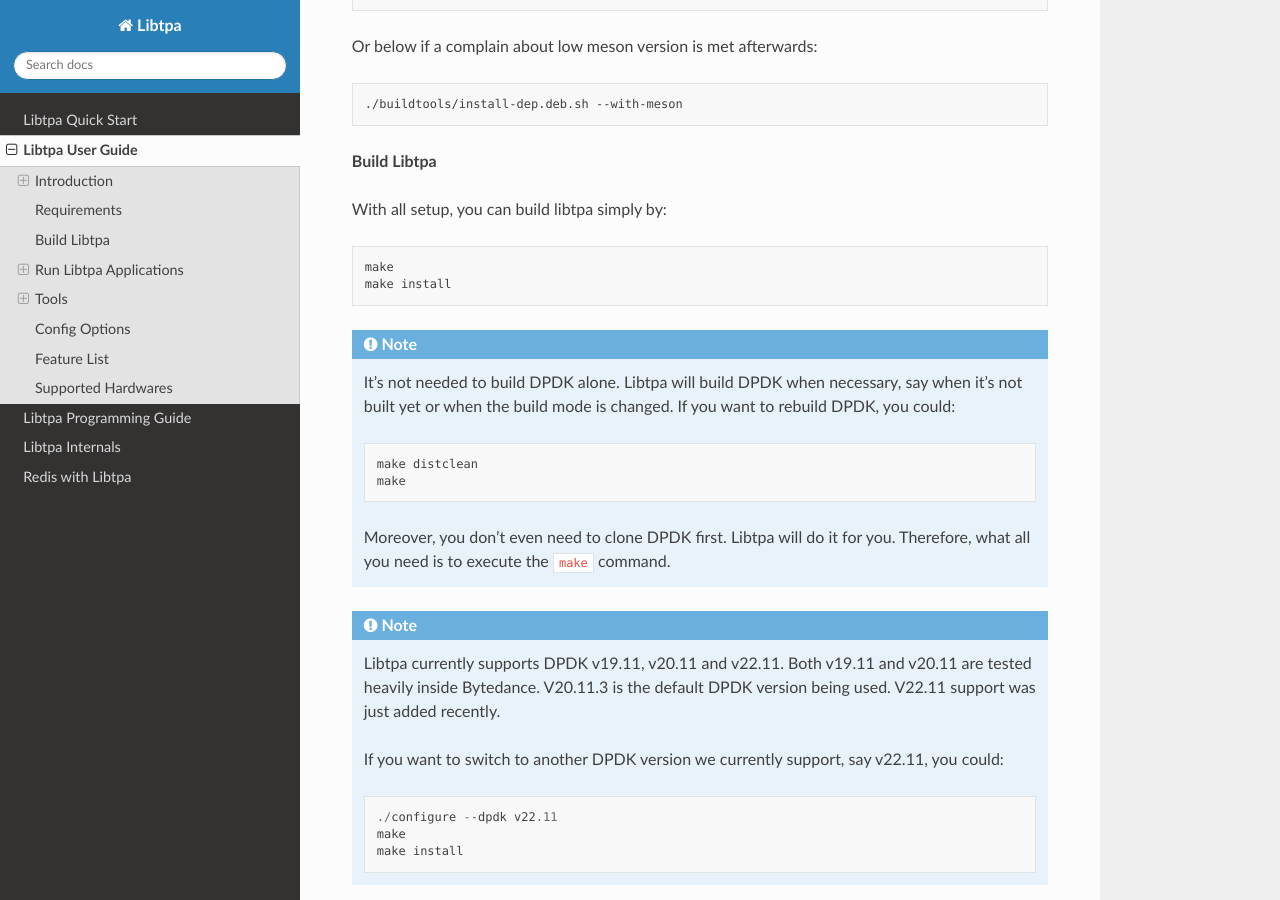
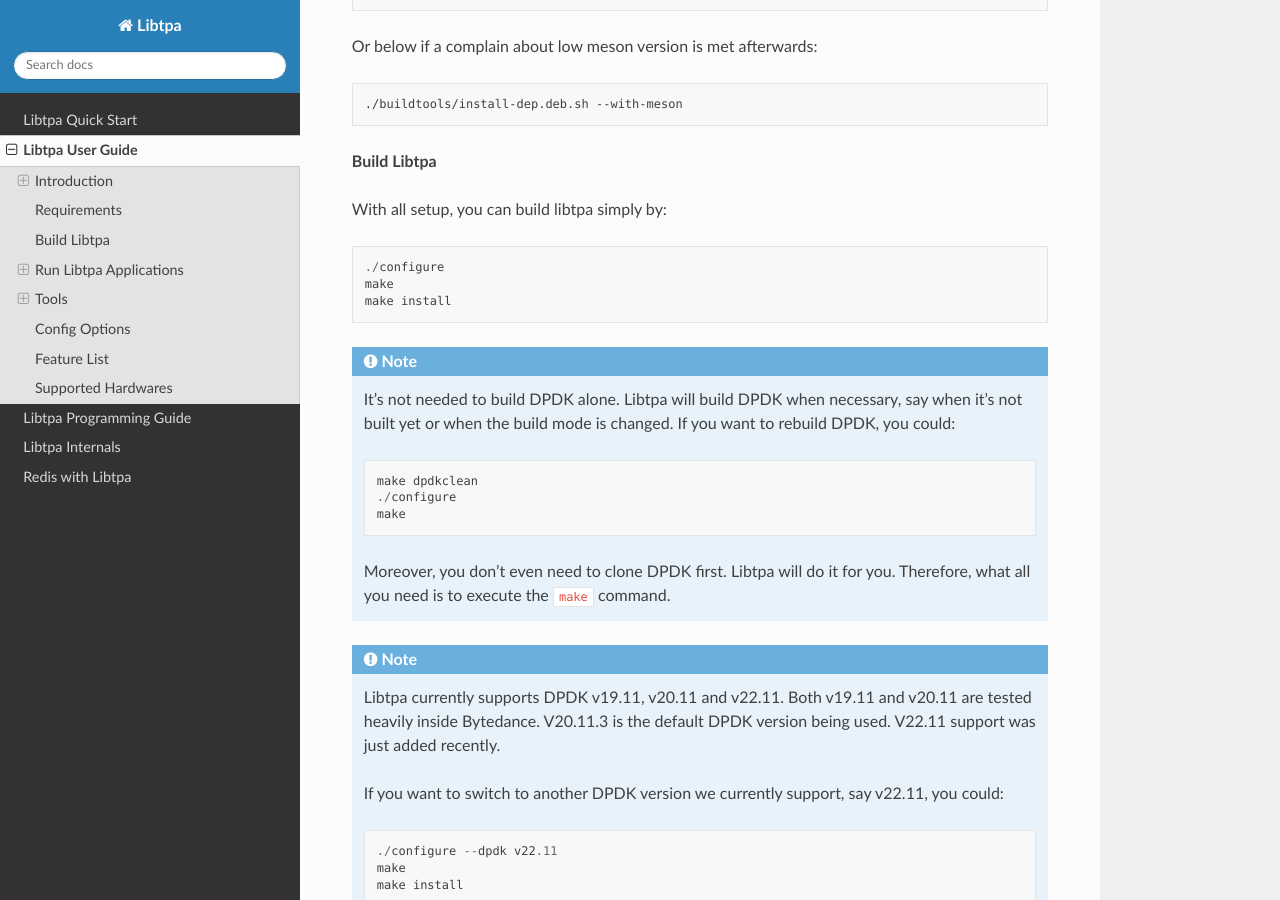
Before and after one commit to bytedance/libtpa, a Sphinx documentation site: the page built from doc/user_guide.rst, in a window 1280 px wide and 900 px high, scrolled down 1875 px. Built offline with Sphinx 7.4.7 and the Read the Docs theme 2.0.0, drawn with Linux system fonts in a browser that asks for light colours.

Commit message:
doc: update build instructions
Now it requires ./configure.

Signed-off-by: Yuanhan Liu <liuyuanhan.131@bytedance.com>

```diff
--- a/doc/quick_start.rst
+++ b/doc/quick_start.rst
@@ -42,6 +42,7 @@
 
 With all setup, you can build libtpa simply by::
 
+    ./configure
     make
     make install
 
--- a/doc/user_guide.rst
+++ b/doc/user_guide.rst
@@ -105,6 +105,7 @@
 
 With all setup, you can build libtpa simply by::
 
+    ./configure
     make
     make install
 
@@ -113,7 +114,8 @@
     necessary, say when it's not built yet or when the build mode is
     changed. If you want to rebuild DPDK, you could::
 
-        make distclean
+        make dpdkclean
+	./configure
         make
 
     Moreover, you don't even need to clone DPDK first. Libtpa will do it
```
